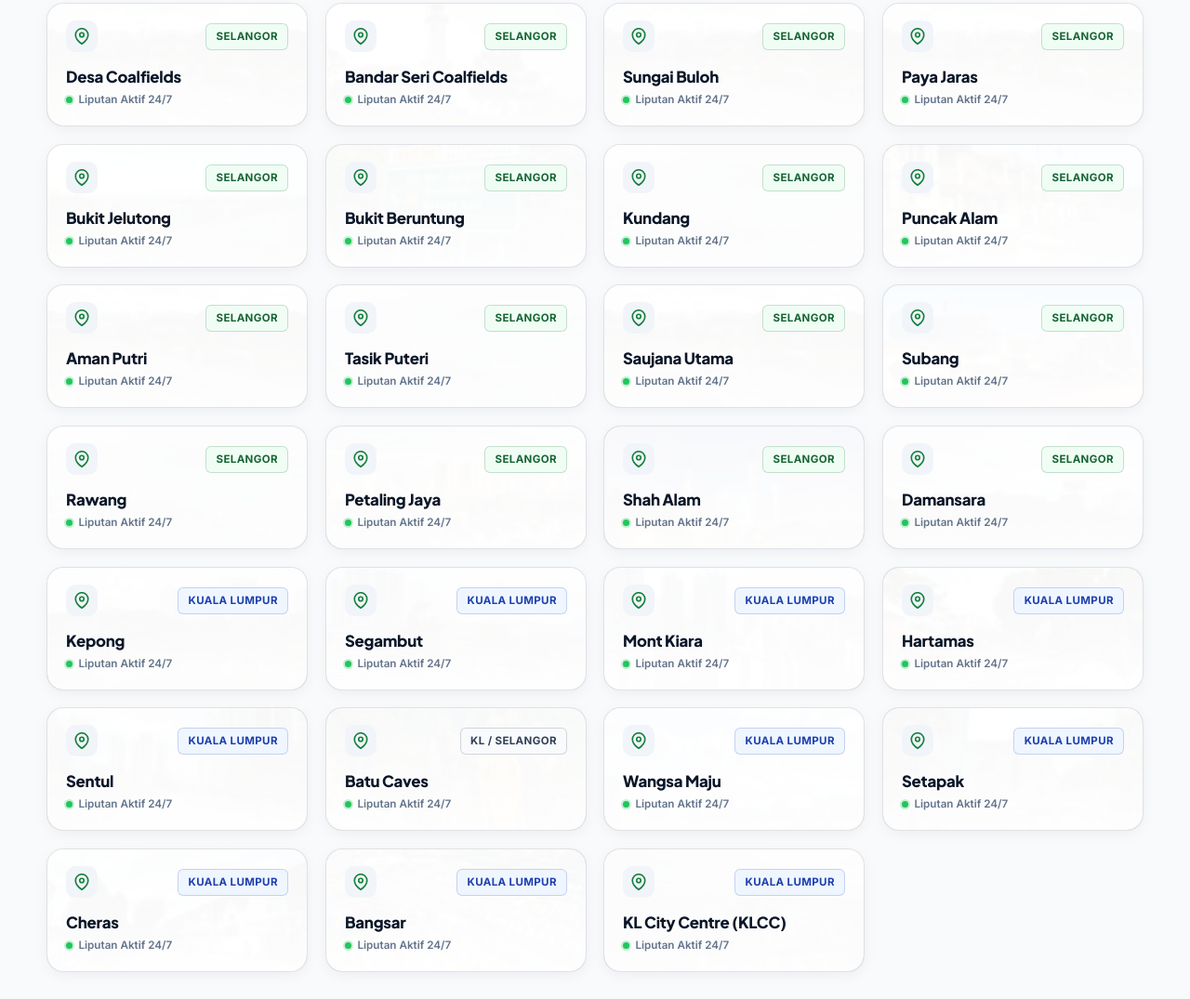
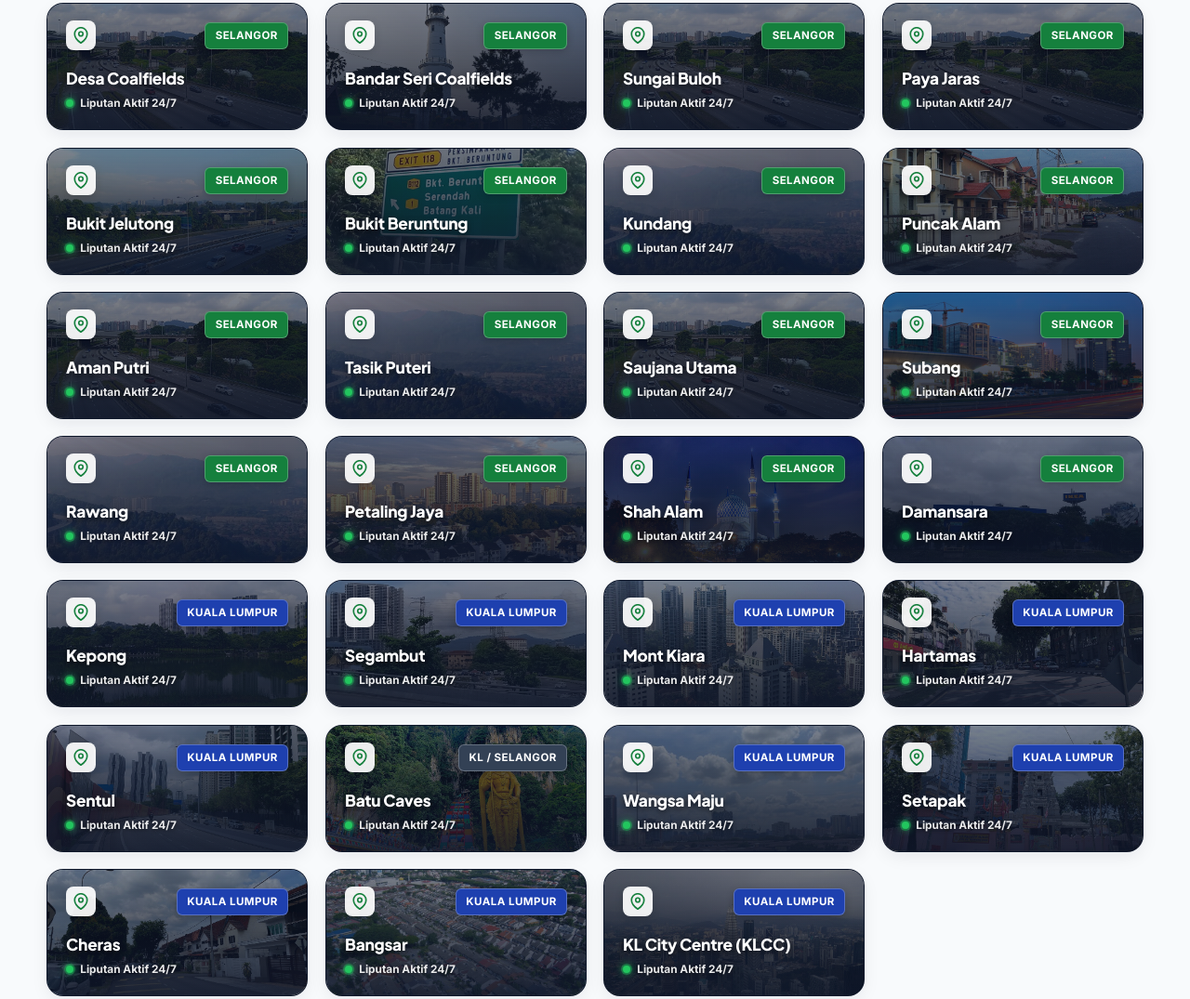
Before and after one commit to nimalanrao/sklwasterorobin, an Astro site: page / in a window 1280 px wide. Shown: the part 2586-3661 px from the top of the page at 93% size. Built offline with nearby package versions, Linux system fonts and the light colour scheme; Astro itself is replaced by a stand-in of ours; no server answers.

Commit message:
feat: enhance landmark photo visibility on place cards with high-contrast presentation

```diff
--- a/src/pages/index.astro
+++ b/src/pages/index.astro
@@ -1110,31 +1110,35 @@ const ourWorkGallery = [
     position: relative;
     border-radius: 18px;
     overflow: hidden;
-    background: #ffffff;
-    border: 1.5px solid rgba(10, 22, 40, 0.12);
-    box-shadow: 0 4px 18px -4px rgba(10, 22, 40, 0.08);
+    background: #0f172a;
+    border: 1.5px solid rgba(10, 22, 40, 0.15);
+    box-shadow: 0 6px 20px -4px rgba(10, 22, 40, 0.1);
+    min-height: 120px;
     transition: transform 0.28s cubic-bezier(0.22, 1, 0.36, 1), border-color 0.25s ease, box-shadow 0.28s ease;
   }
 
   .place-card-bg {
     position: absolute;
     inset: 0;
+    width: 100%;
+    height: 100%;
     background-size: cover;
     background-position: center;
     background-repeat: no-repeat;
-    opacity: 0.18;
-    filter: saturate(1.15) contrast(1.05);
+    opacity: 0.85;
+    filter: saturate(1.1) contrast(1.05);
     transition: opacity 0.35s ease, transform 0.4s ease;
     z-index: 1;
     pointer-events: none;
   }
 
+  /* Dark gradient overlay so white text and badges pop with maximum contrast */
   .place-card-overlay {
     position: absolute;
     inset: 0;
-    background: linear-gradient(180deg, rgba(255, 255, 255, 0.82) 0%, rgba(255, 255, 255, 0.94) 100%);
-    backdrop-filter: blur(1px);
-    -webkit-backdrop-filter: blur(1px);
+    background: linear-gradient(180deg, rgba(15, 23, 42, 0.45) 0%, rgba(15, 23, 42, 0.88) 100%);
+    backdrop-filter: blur(0.5px);
+    -webkit-backdrop-filter: blur(0.5px);
     z-index: 2;
     pointer-events: none;
   }
@@ -1145,20 +1149,20 @@ const ourWorkGallery = [
     display: flex;
     flex-direction: column;
     justify-content: space-between;
-    gap: 0.95rem;
+    gap: 1.25rem;
     padding: 1.15rem 1.25rem;
     height: 100%;
   }
 
   .place-pill-card:hover {
     transform: translateY(-4px);
-    border-color: #15803d;
-    box-shadow: 0 14px 28px -6px rgba(10, 22, 40, 0.14), 0 0 0 1px #15803d;
+    border-color: #22c55e;
+    box-shadow: 0 16px 32px -6px rgba(10, 22, 40, 0.22), 0 0 0 1.5px #22c55e;
   }
 
   .place-pill-card:hover .place-card-bg {
-    opacity: 0.28;
-    transform: scale(1.04);
+    opacity: 0.95;
+    transform: scale(1.05);
   }
 
   .place-card-top {
@@ -1169,49 +1173,51 @@ const ourWorkGallery = [
   }
 
   .place-pin-icon {
-    width: 34px;
-    height: 34px;
-    border-radius: 10px;
-    background: #f1f5f9;
+    width: 32px;
+    height: 32px;
+    border-radius: 8px;
+    background: rgba(255, 255, 255, 0.92);
     color: #15803d;
     display: inline-flex;
     align-items: center;
     justify-content: center;
     flex-shrink: 0;
+    box-shadow: 0 2px 8px rgba(0, 0, 0, 0.15);
     transition: background-color 0.2s ease, color 0.2s ease;
   }
 
   .place-pill-card:hover .place-pin-icon {
-    background: #15803d;
+    background: #22c55e;
     color: #ffffff;
   }
 
   .place-region-badge {
     font-family: 'Inter', system-ui, sans-serif;
     font-size: 0.72rem;
-    font-weight: 700;
-    letter-spacing: 0.03em;
-    padding: 0.25rem 0.65rem;
+    font-weight: 800;
+    letter-spacing: 0.04em;
+    padding: 0.28rem 0.65rem;
     border-radius: 6px;
     text-transform: uppercase;
+    box-shadow: 0 2px 8px rgba(0, 0, 0, 0.2);
   }
 
   .badge-selangor {
-    background: #f0fdf4;
-    color: #166534;
-    border: 1px solid rgba(22, 101, 52, 0.2);
+    background: #15803d;
+    color: #ffffff;
+    border: 1px solid rgba(255, 255, 255, 0.25);
   }
 
   .badge-kl {
-    background: #eff6ff;
-    color: #1e40af;
-    border: 1px solid rgba(30, 64, 175, 0.2);
+    background: #1e40af;
+    color: #ffffff;
+    border: 1px solid rgba(255, 255, 255, 0.25);
   }
 
   .badge-mixed {
-    background: #f8fafc;
-    color: #334155;
-    border: 1px solid rgba(51, 65, 85, 0.2);
+    background: #334155;
+    color: #ffffff;
+    border: 1px solid rgba(255, 255, 255, 0.25);
   }
 
   .place-card-main {
@@ -1222,33 +1228,35 @@ const ourWorkGallery = [
 
   .place-name {
     font-family: 'Plus Jakarta Sans', 'Inter', system-ui, sans-serif;
-    font-size: 1.05rem;
+    font-size: 1.08rem;
     font-weight: 800;
-    color: #0a1628;
+    color: #ffffff;
     line-height: 1.25;
     letter-spacing: -0.015em;
+    text-shadow: 0 2px 6px rgba(0, 0, 0, 0.65);
   }
 
   .place-status-indicator {
     display: inline-flex;
     align-items: center;
-    gap: 0.4rem;
+    gap: 0.45rem;
   }
 
   .status-dot {
-    width: 7px;
-    height: 7px;
+    width: 8px;
+    height: 8px;
     border-radius: 9999px;
     background: #22c55e;
     flex-shrink: 0;
-    box-shadow: 0 0 0 2px rgba(34, 197, 94, 0.25);
+    box-shadow: 0 0 0 2px rgba(34, 197, 94, 0.4), 0 0 8px #22c55e;
   }
 
   .status-label {
     font-family: 'Inter', system-ui, sans-serif;
-    font-size: 0.73rem;
-    font-weight: 600;
-    color: #64748b;
+    font-size: 0.74rem;
+    font-weight: 700;
+    color: rgba(255, 255, 255, 0.9);
+    text-shadow: 0 1px 4px rgba(0, 0, 0, 0.6);
   }
 
   /* ==========================================================================
```
